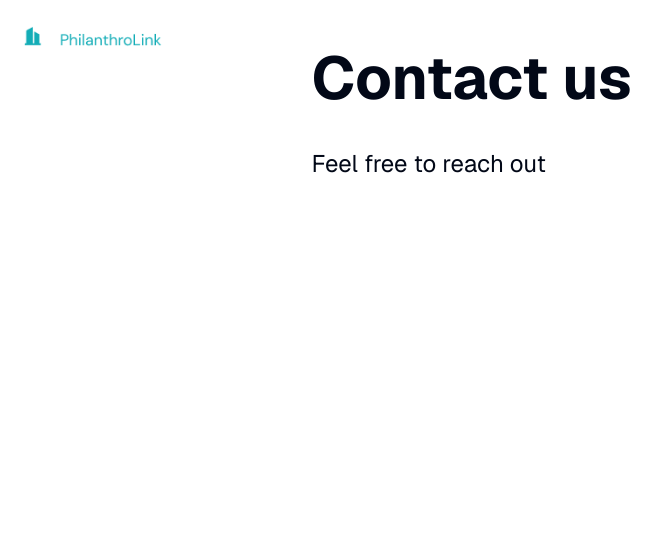
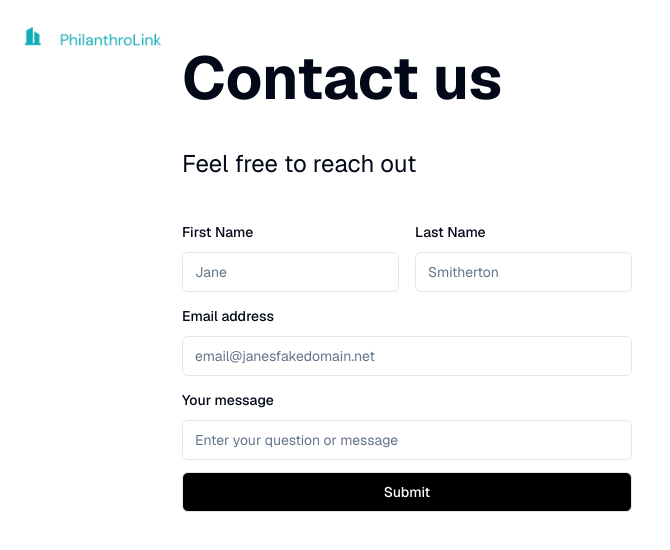
Before and after one commit to digital-explorers-2/philanthro-link, a Next.js app: page /contact in a window 1280 px wide. Shown: the top 550 px of the page, without its empty margins (0-670 px from the left). Built offline with nearby package versions, Linux system fonts and the light colour scheme.

Commit message:
feat: create the form component

```diff
--- a/app/contact/page.tsx
+++ b/app/contact/page.tsx
@@ -3,6 +3,16 @@
 import { z } from "zod"
 import { zodResolver } from "@hookform/resolvers/zod"
 import { useForm } from "react-hook-form"
+import { Button } from "@/components/ui/button"
+import {
+  Form,
+  FormControl,
+  FormField,
+  FormItem,
+  FormLabel,
+  FormMessage,
+} from "@/components/ui/form"
+import { Input } from "@/components/ui/input"
 
 const formSchema = z.object({
     firstName: z.string(),
@@ -34,6 +44,68 @@ export default function Contact() {
       <div className="flex flex-col justify-start items-start p-2">
         <h1 className="font-bold text-6xl mb-10">Contact us</h1>
         <h3 className="font-normal text-2xl mb-10">Feel free to reach out</h3>
+        <Form {...form}>
+      <form onSubmit={form.handleSubmit(onSubmit)} className="space-y-3">
+      <div className="grid grid-cols-1 md:grid-cols-2 gap-4">
+        <FormField
+          control={form.control}
+          name="firstName"
+          render={({ field }) => (
+            <FormItem>
+                <FormLabel>First Name</FormLabel>
+              <FormControl>
+                <Input placeholder="Jane" {...field} />
+              </FormControl>
+              <FormMessage />
+            </FormItem>
+          )}
+        />
+        <FormField
+          control={form.control}
+          name="lastName"
+          render={({ field }) => (
+            <FormItem>
+                <FormLabel>Last Name</FormLabel>
+              <FormControl>
+                <Input placeholder="Smitherton" {...field} />
+              </FormControl>
+              <FormMessage />
+            </FormItem>
+          )}
+        />
+         </div>
+        <FormField
+          control={form.control}
+          name="email"
+          render={({ field }) => (
+            <FormItem>
+                <FormLabel>Email address</FormLabel>
+              <FormControl>
+                <Input placeholder="email@janesfakedomain.net" {...field} />
+              </FormControl>
+              <FormMessage />
+            </FormItem>
+          )}
+        />
+        <FormField
+          control={form.control}
+          name="message"
+          render={({ field }) => (
+            <FormItem>
+                <FormLabel>Your message</FormLabel>
+              <FormControl>
+                <Input placeholder="Enter your question or message" {...field} />
+              </FormControl>
+              <FormMessage />
+            </FormItem>
+          )}
+        />
+        <div className="flex justify-center">
+            <Button variant="outline" type="submit" className="mb-1 bg-black text-white w-full">Submit</Button>
+            </div>
+        </form>
+
+      </Form>
 
     </div>
     </div>
```
